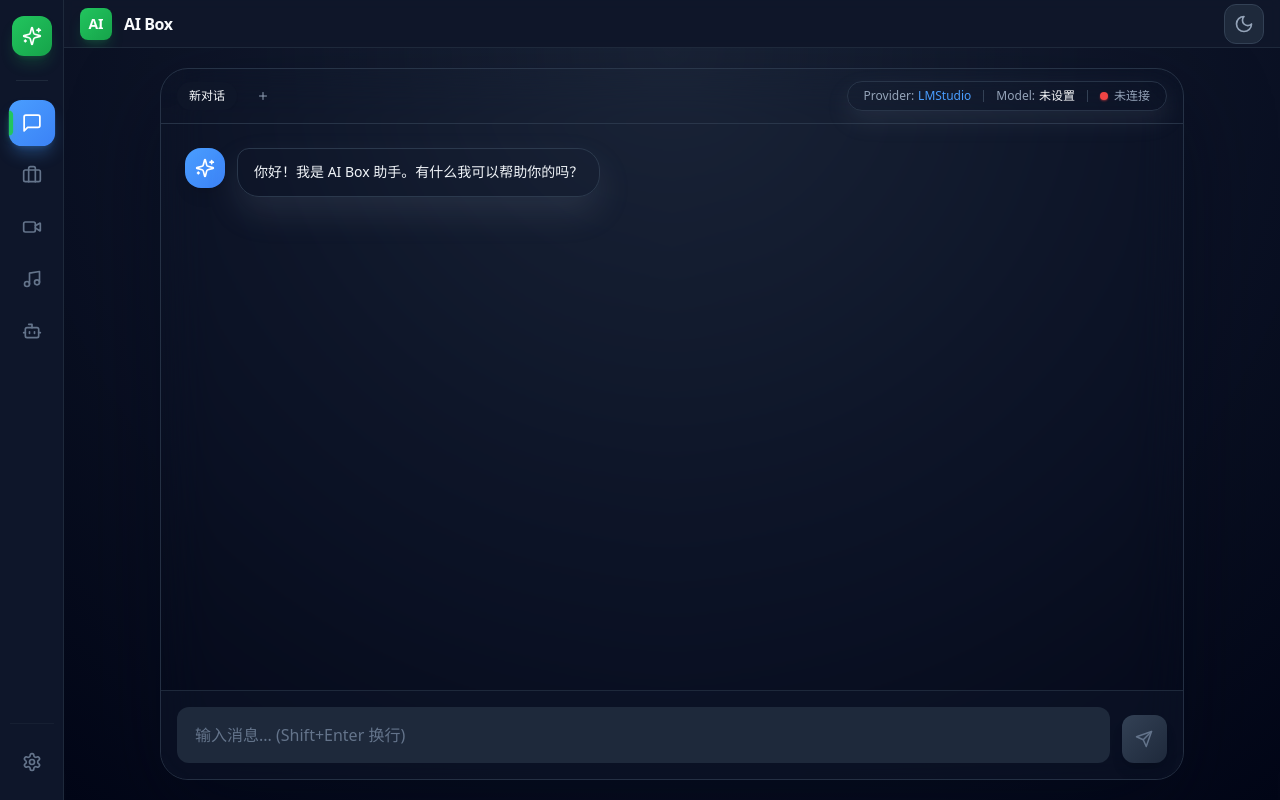
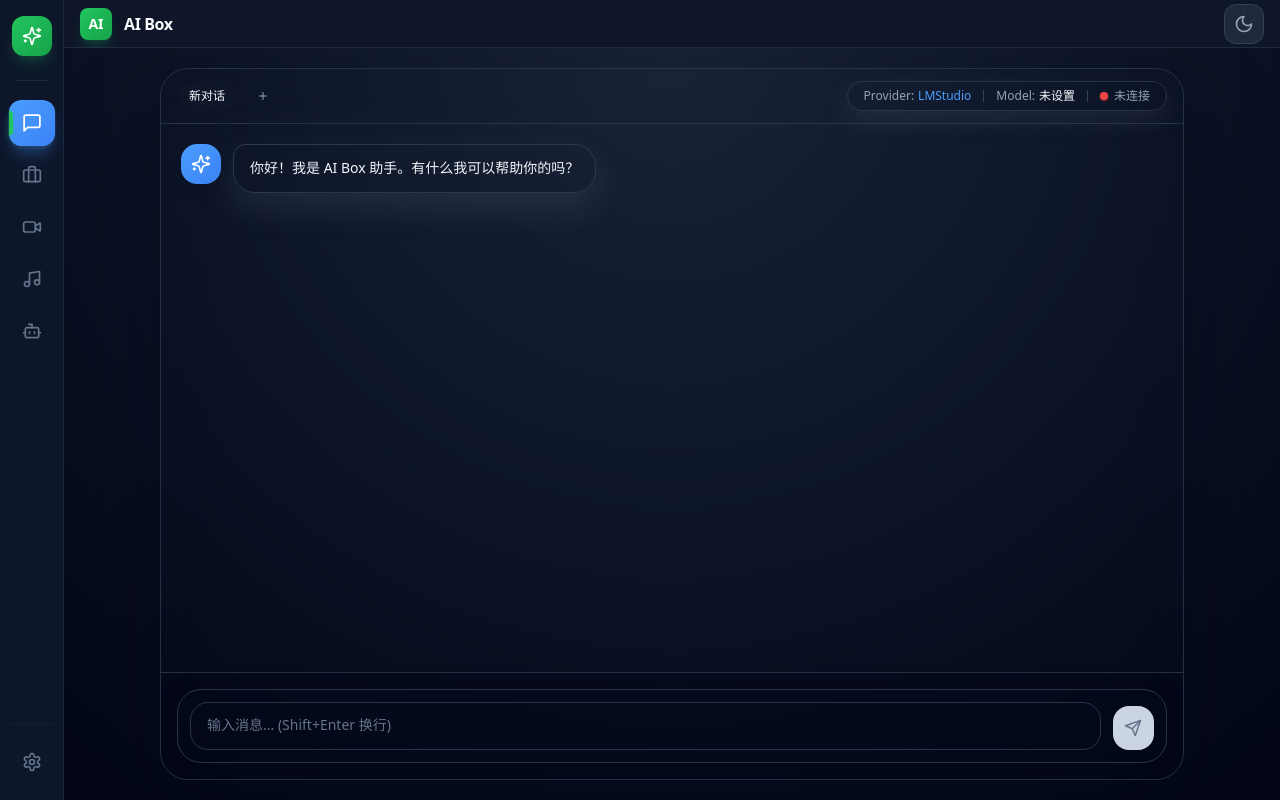
Before and after one commit to AdonisZeng/AI-Box, a React (Vite) app: page / in a window 1280 px wide. Built offline with nearby package versions, Linux system fonts and the light colour scheme; no server answers.

Commit message:
feat: ship premium stage chat redesign

```diff
--- a/src/components/chat/ChatWorkspace.tsx
+++ b/src/components/chat/ChatWorkspace.tsx
@@ -18,6 +18,12 @@
   getStageToolbarClass,
   getStageWorkspaceBackdropClass,
 } from './stage-shell-styles'
+import {
+  getComposerActionButtonClass,
+  getComposerRowClass,
+  getComposerShellClass,
+  getComposerTextareaClass,
+} from './composer-surface-styles'
 import {
   getAvatarClass,
   getMessageBubbleClass,
@@ -415,7 +421,8 @@
 
         <div className="flex min-h-0 flex-1 flex-col">
           {/* Messages */}
-          <div className="flex-1 overflow-y-auto p-6 space-y-6 bg-slate-100/70 transition-colors duration-200 dark:bg-transparent">
+          <div className="flex-1 overflow-y-auto px-5 py-5">
+            <div className="space-y-5">
               {activeSession?.messages.map((message) => {
                 const visualRole: ChatVisualRole = message.role === 'user' ? 'user' : 'assistant'
 
@@ -522,28 +529,19 @@
                   </div>
                 )
               })}
+            </div>
             <div ref={messagesEndRef} />
           </div>
 
           {/* Input Area */}
-          <div className="p-4 border-t border-slate-200 bg-white/85 backdrop-blur-sm transition-colors duration-200 dark:border-[#1E293B] dark:bg-[#0F172A]/50">
-            <div className="relative flex gap-3 items-end">
+          <div className={getComposerShellClass()}>
+            <div className={getComposerRowClass()}>
               <textarea
                 value={input}
                 onChange={(e) => setInput(e.target.value)}
                 onKeyDown={handleKeyDown}
                 placeholder="输入消息... (Shift+Enter 换行)"
-                className={cn(
-                  'w-full rounded-xl px-4 py-3.5 pr-12 border-2',
-                  'bg-white text-slate-900 placeholder:text-slate-400 border-slate-200',
-                  'dark:bg-[#1E293B] dark:text-[#E2E8F0] dark:placeholder-[#64748b]',
-                  'dark:border-transparent',
-                  'focus:outline-none',
-                  'transition-all duration-200 ease-out',
-                  'resize-none min-h-[48px] max-h-[120px]',
-                  'focus:border-[#4a9eff] focus:shadow-lg focus:shadow-[#4a9eff]/10',
-                  'hover:border-slate-300 dark:hover:border-[#334155]'
-                )}
+                className={getComposerTextareaClass()}
                 rows={1}
               />
               {input.length > 0 && (
@@ -554,14 +552,7 @@
               {isGenerating ? (
                 <button
                   onClick={stopGeneration}
-                  className={cn(
-                    'w-12 h-12 rounded-xl flex items-center justify-center',
-                    'bg-[#dc2626] hover:bg-[#b91c1c]',
-                    'text-white',
-                    'shadow-lg shadow-[#dc2626]/30',
-                    'transition-all duration-200',
-                    'hover:scale-105 active:scale-95'
-                  )}
+                  className={getComposerActionButtonClass('stop', false)}
                   title="停止生成"
                 >
                   <Square size={18} />
@@ -570,17 +561,7 @@
                 <button
                   onClick={handleSend}
                   disabled={!input.trim()}
-                  className={cn(
-                    'w-12 h-12 rounded-xl flex items-center justify-center',
-                    'bg-gradient-to-br from-[#4a9eff] to-[#3b82f6]',
-                    'disabled:from-[#334155] disabled:to-[#1E293B]',
-                    'text-white disabled:text-[#64748b]',
-                    'shadow-lg',
-                    'transition-all duration-200 ease-out',
-                    'hover:scale-105 hover:shadow-xl hover:shadow-[#4a9eff]/30',
-                    'active:scale-95',
-                    'disabled:hover:scale-100 disabled:hover:shadow-lg'
-                  )}
+                  className={getComposerActionButtonClass('send', !input.trim())}
                   title="发送"
                 >
                   <Send size={18} />
```
Lines whose indentation alone changed are shown as unchanged.
